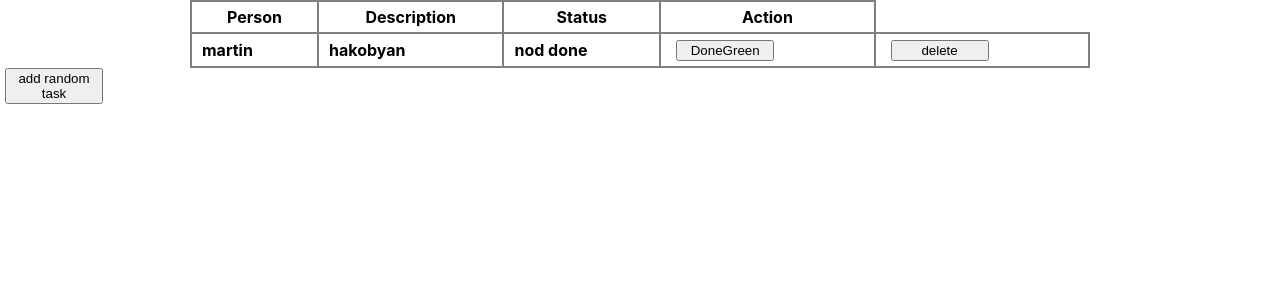
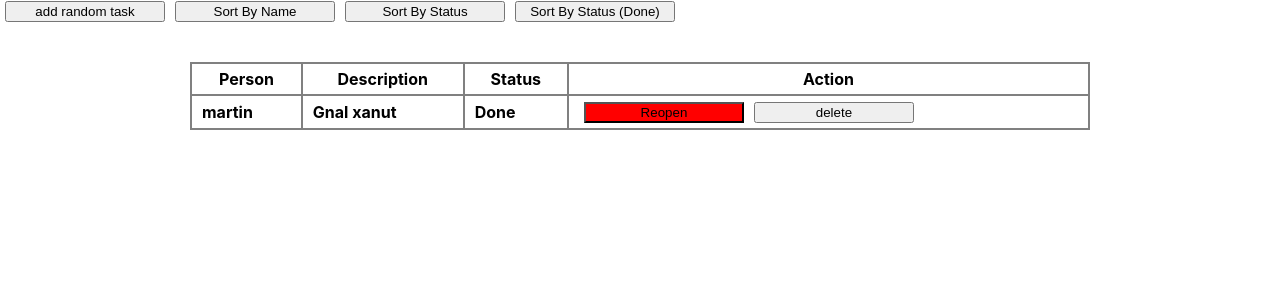
Before and after one commit to MartinElizbaryan/Edgar-React, a React (Create React App) app: page / in a window 1280 px wide. Both pictures are taken after a click on the button "add random task". Shown: the top 300 px of the page. Built offline with nearby package versions, Linux system fonts and the light colour scheme.

Commit message:
task finished

```diff
--- a/src/App.js
+++ b/src/App.js
@@ -1,72 +1,8 @@
-import React, { useState } from "react";
-import User from "./classes/User";
-import { randomNames,randomSurnames,randomActions } from "./helpers/user";
-
+import React from "react";
+import Tasks from "./components/Tasks/Tasks";
 
 const App = () => {
-  const [tasks, setTasks] = useState([]);
-
-  const addRandomTask = () => {
-    const newTask = new User(randomNames(),randomSurnames(), 'nod done',randomActions())
-
-    setTasks([...tasks, newTask]);
-  };
-
-  const del = (id)=>{
-    setTasks(tasks.filter((item)=>id !== item.Id))
-  }
-  const doneOrReopen = (action, id)=>{
-    if(action === 'ReOpen red'){
-      tasks.forEach((item)=>{
-        if(id === item.Id){
-          const button = document.getElementById(`inp${item.Id}`)
-          item.action = 'DoneGreen'
-          item.status = 'not done'
-          button.style.background = 'green'
-        }
-      })
-      setTasks([...tasks])
-    }else{
-      tasks.forEach((item)=>{
-        if(id === item.Id){
-          const button = document.getElementById(`inp${item.Id}`)
-          item.action = 'ReOpen red'
-          item.status = 'Done'
-          button.style.background = 'red'
-
-        }
-      })
-      setTasks([...tasks])
-    }
-  }
-
-  return (
-    <div>
-      <table>
-        <thead>
-          <tr>
-            <th>Person</th>
-            <th>Description</th>
-            <th>Status</th>
-            <th>Action</th>
-          </tr>
-        </thead>
-        <tbody>
-          {tasks.map((item) => (
-            <tr>
-              <td>{item.person}</td>
-              <td>{item.description}</td>
-              <td>{item.status}</td>
-              <td><button id={`inp${item.Id}`} onClick={() => doneOrReopen(item.action, item.Id)}>{item.action}</button></td>
-              <td><button onClick={() => del(item.Id)}>delete</button></td>
-            </tr>
-          ))}
-        </tbody>
-      </table>
-
-      <button onClick={() => addRandomTask()}>add random task</button>
-    </div>
-  );
+  return <Tasks />;
 };
 
 export default App;
--- a/src/classes/User.js
+++ b/src/classes/User.js
@@ -1,15 +1,14 @@
-class User {
-  static ID = 1
-  constructor(person, description, status, action) {
-   this.person = person
-   this.description = description
-   this.status = status
-   this.action = action
-   this.Id = User.getId()
+class Task {
+  static ID = 1;
+  constructor(name, description, status) {
+    this.id = Task.getId();
+    this.name = name;
+    this.description = description;
+    this.status = status;
   }
-  static getId(){
-    return User.ID ++
+  static getId() {
+    return Task.ID++;
   }
 }
 
-export default User
+export default Task;
--- /dev/null
+++ b/src/components/Tasks/Tasks.hooks.js
@@ -0,0 +1,52 @@
+import { useState } from "react";
+import Task from "../../classes/User";
+import {
+  randomDescription,
+  randomNames,
+  randomStatus,
+} from "../../helpers/user";
+
+export const useTasks = () => {
+  const [tasks, setTasks] = useState([]);
+
+  const addRandomTask = () => {
+    const newTask = new Task(
+      randomNames(),
+      randomDescription(),
+      randomStatus()
+    );
+
+    setTasks([...tasks, newTask]);
+  };
+
+  const deleteTask = (id) => {
+    setTasks(tasks.filter((item) => id !== item.id));
+  };
+
+  const doneTask = (id) => {
+    const changedTasks = tasks.map((item) => {
+      if (item.id === id) {
+        item.status = true;
+      }
+
+      return item;
+    });
+
+    setTasks(changedTasks);
+  };
+
+  const reopenTask = (id) => {
+    console.log(id);
+    const changedTasks = tasks.map((item) => {
+      if (item.id === id) {
+        item.status = false;
+      }
+
+      return item;
+    });
+
+    setTasks(changedTasks);
+  };
+
+  return { addRandomTask, tasks, reopenTask, doneTask, deleteTask };
+};
--- /dev/null
+++ b/src/components/Tasks/Tasks.js
@@ -0,0 +1,75 @@
+import React from "react";
+import { useTasks } from "./Tasks.hooks";
+
+const Tasks = () => {
+  const { addRandomTask, tasks, reopenTask, doneTask, deleteTask } = useTasks();
+
+  return (
+    <div>
+      <button onClick={() => addRandomTask()}>add random task</button>
+      <button>Sort By Name</button>
+      <button>Sort By Status</button>
+      <button>Sort By Status (Done)</button>
+
+      <br />
+      <br />
+      <br />
+
+      <table>
+        <thead>
+          <tr>
+            <th>Person</th>
+            <th>Description</th>
+            <th>Status</th>
+            <th>Action</th>
+          </tr>
+        </thead>
+        <tbody>
+          {tasks.map((item) => (
+            <tr key={item.id}>
+              <td>{item.name}</td>
+              <td>{item.description}</td>
+              <td>{item.status ? "Done" : "-"}</td>
+              <td>
+                {item.status ? (
+                  <button
+                    style={{ background: "red" }}
+                    onClick={() => reopenTask(item.id)}
+                  >
+                    Reopen
+                  </button>
+                ) : (
+                  <button
+                    style={{ background: "green" }}
+                    onClick={() => doneTask(item.id)}
+                  >
+                    Done
+                  </button>
+                )}
+
+                <button onClick={() => deleteTask(item.id)}>delete</button>
+              </td>
+            </tr>
+          ))}
+        </tbody>
+      </table>
+    </div>
+  );
+};
+
+export default Tasks;
+
+/*
+
+{
+  name: {
+    isToDown: true,
+    isActive: false,
+  },
+  status: {
+    isToDown: false,
+    isActive: true,
+  }
+}
+
+*/
--- a/src/helpers/user.js
+++ b/src/helpers/user.js
@@ -1,17 +1,15 @@
-export const randomNames = ()=>{
-  const names = ['edgar', 'martin', 'abgar', 'vazgen']
-  const randomName = names[Math.floor(Math.random() * names.length)]
-  return randomName
-}
+export const randomNames = () => {
+  const names = ["edgar", "martin", "abgar", "vazgen"];
+  const randomName = names[Math.floor(Math.random() * names.length)];
+  return randomName;
+};
 
-export const randomSurnames = ()=>{
-  const surnames = ['hambardzumyan', 'elizbaryan', 'hakobyan', 'sargsyan']
-  const randomSurname = surnames[Math.floor(Math.random() * surnames.length)]
-  return randomSurname
-}
+export const randomDescription = () => {
+  const surnames = ["Kofe arnel", "Gnal xanut", "Code grel"];
+  const randomSurname = surnames[Math.floor(Math.random() * surnames.length)];
+  return randomSurname;
+};
 
-export const randomActions = ()=>{
-  const actions = ['DoneGreen', 'ReOpen red']
-  const randomAction = actions[Math.floor(Math.random() * actions.length)]
-  return randomAction
-}
+export const randomStatus = () => {
+  return Math.random() > 0.5 ? true : false;
+};
--- a/src/index.css
+++ b/src/index.css
@@ -1,7 +1,7 @@
 body {
   margin: 0;
-  font-family: -apple-system, BlinkMacSystemFont, 'Segoe UI', 'Roboto', 'Oxygen',
-    'Ubuntu', 'Cantarell', 'Fira Sans', 'Droid Sans', 'Helvetica Neue',
+  font-family: -apple-system, BlinkMacSystemFont, "Segoe UI", "Roboto", "Oxygen",
+    "Ubuntu", "Cantarell", "Fira Sans", "Droid Sans", "Helvetica Neue",
     sans-serif;
   -webkit-font-smoothing: antialiased;
   -moz-osx-font-smoothing: grayscale;
@@ -9,7 +9,7 @@ body {
 }
 
 code {
-  font-family: source-code-pro, Menlo, Monaco, Consolas, 'Courier New',
+  font-family: source-code-pro, Menlo, Monaco, Consolas, "Courier New",
     monospace;
 }
 
@@ -19,12 +19,13 @@ table {
   border-collapse: collapse;
 }
 
-th, td {
+th,
+td {
   border: 2px solid gray;
   padding: 5px 10px;
 }
 
 button {
-  width: 98px;
+  width: 160px;
   margin: 0 5px;
 }
```
